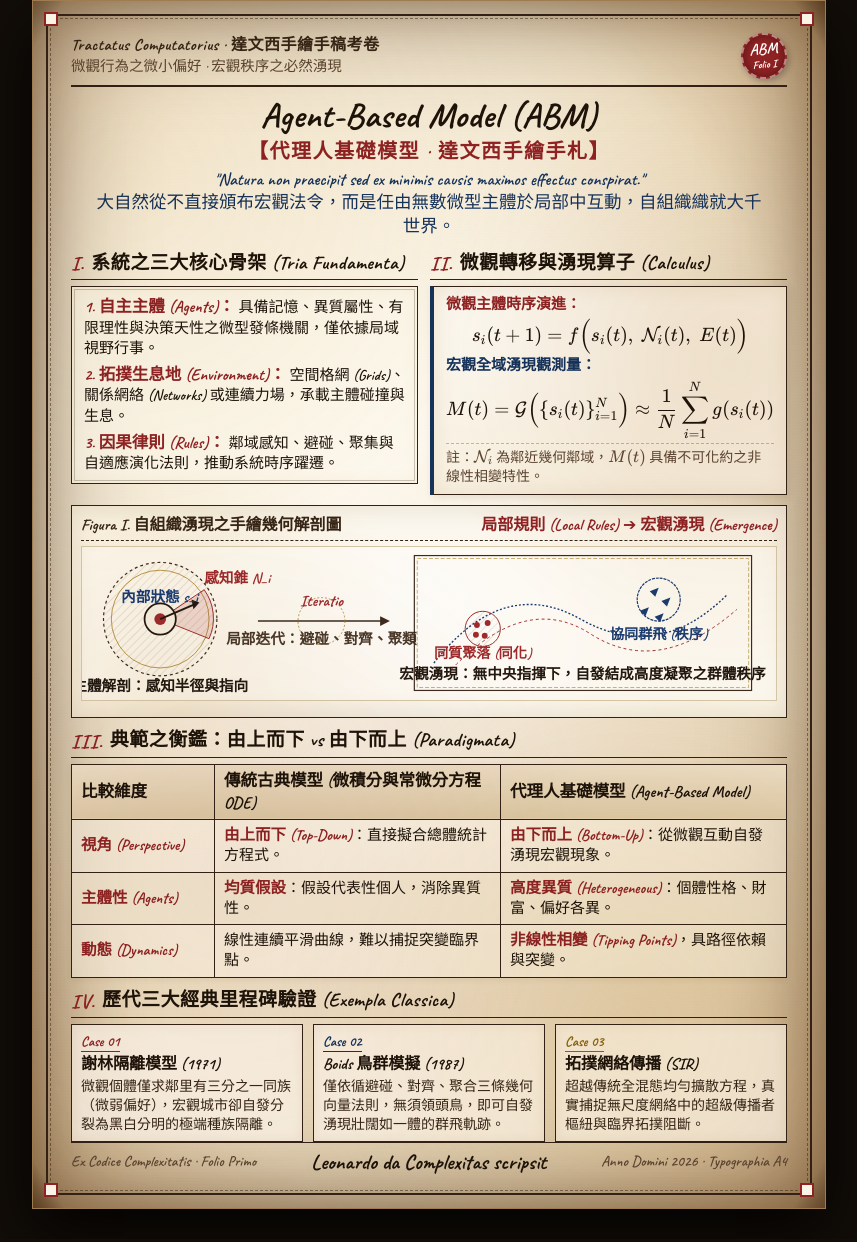
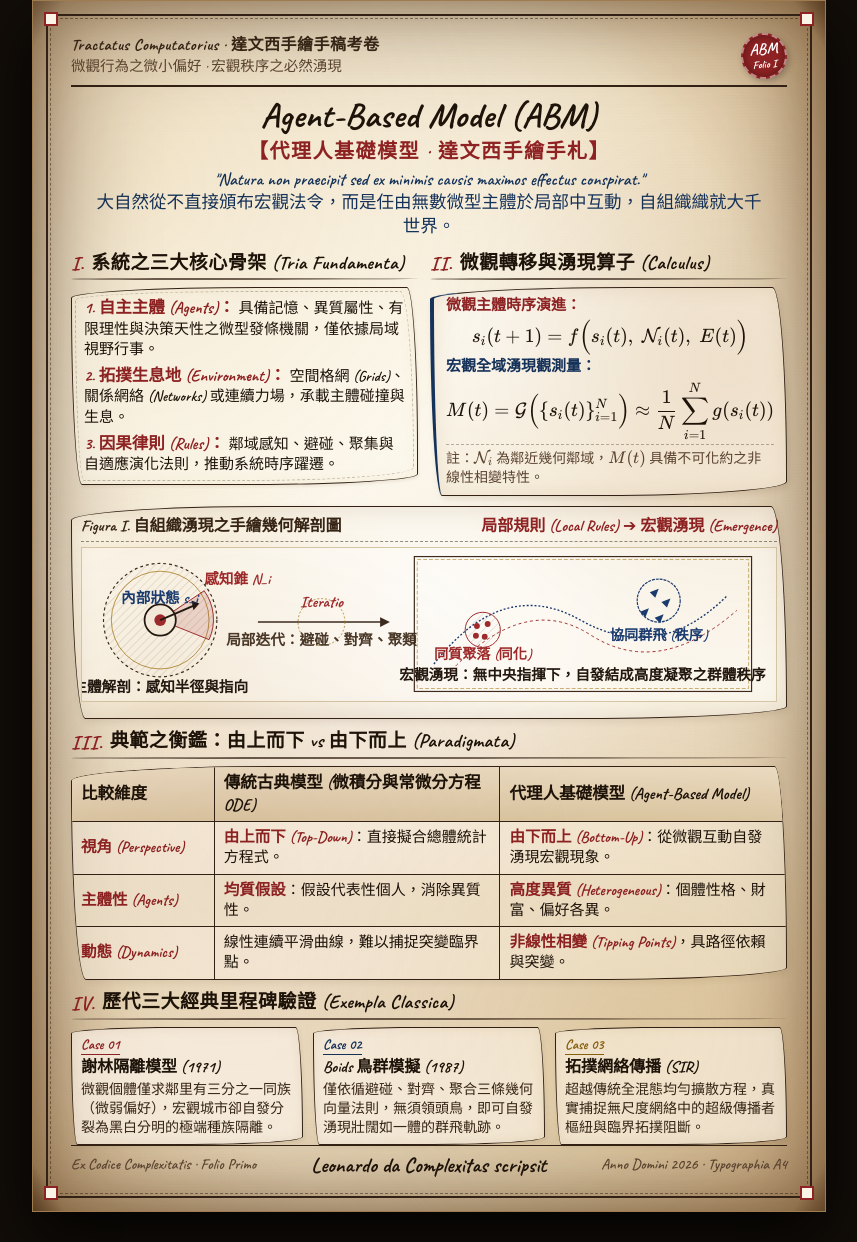
Before and after one commit to Wu-Kenny-0531/graphics, a plain HTML site: page html/01_agent_based_model_davinci.html in a window 1280 px wide. Shown: the part 30-1272 px from the top of the page, without its empty margins (211-1068 px from the left). Drawn offline with nearby package versions, Linux system fonts and the light colour scheme; a web font is replaced by a local one.

Commit message:
style: convert straight borders into organic hand-drawn jittery ink lines

```diff
--- a/html/01_agent_based_model_davinci.html
+++ b/html/01_agent_based_model_davinci.html
@@ -218,7 +218,7 @@
       margin-right: auto;
     }
 
-    /* Section Dividers */
+    /* Hand-Drawn Section Dividers with Natural Ink Tapering */
     .manuscript-section-title {
       font-family: var(--font-handwriting);
       font-size: 19px;
@@ -227,10 +227,20 @@
       display: flex;
       align-items: center;
       gap: 7px;
-      border-bottom: 1px solid var(--border-ink);
-      padding-bottom: 2px;
-      margin-bottom: 6px;
+      padding-bottom: 3px;
+      margin-bottom: 7px;
       letter-spacing: 0.5px;
+      position: relative;
+    }
+    .manuscript-section-title::after {
+      content: "";
+      position: absolute;
+      left: 0;
+      right: 0;
+      bottom: 0;
+      height: 2px;
+      background: radial-gradient(ellipse at 30% 50%, var(--border-ink) 0%, rgba(50, 33, 20, 0.4) 75%, transparent 100%);
+      border-radius: 40% 60% 70% 30% / 50% 30% 70% 50%;
     }
     .section-num {
       color: var(--seal-red);
@@ -246,19 +256,21 @@
       margin-bottom: 10px;
     }
 
-    /* Sketch Cards with Engraved Framing & Sepia Watermark Wash */
+    /* Sketch Cards with Hand-Drawn Jittered Borders & Natural Ink Bleed */
     .sketch-card {
       background: rgba(253, 248, 237, 0.72);
-      border: 1px solid var(--border-ink);
+      border: 1.5px solid var(--border-ink);
+      border-radius: 255px 15px 225px 15px/15px 225px 15px 255px;
       padding: 9px 12px;
       position: relative;
-      box-shadow: inset 0 0 15px rgba(184, 134, 11, 0.08);
+      box-shadow: 1px 2px 3px rgba(74, 47, 19, 0.08), inset 0 0 15px rgba(184, 134, 11, 0.08);
     }
     .sketch-card::before {
       content: "";
       position: absolute;
-      top: 2px; left: 2px; right: 2px; bottom: 2px;
-      border: 1px solid rgba(59, 42, 29, 0.25);
+      top: 3px; left: 3px; right: 3px; bottom: 3px;
+      border: 1px dashed rgba(59, 42, 29, 0.28);
+      border-radius: 240px 18px 230px 12px/12px 235px 18px 240px;
       pointer-events: none;
     }
     .triad-item {
@@ -272,37 +284,39 @@
       font-size: 16.5px;
     }
 
-    /* Mathematical Parchment Scroll with Aged Amber Tint */
+    /* Mathematical Parchment Scroll with Jittery Hand-Drawn Ink Edges */
     .math-scroll {
       background: #f7eedb;
       background-image: radial-gradient(circle at 10% 20%, rgba(255,255,255,0.6) 0%, transparent 60%);
-      border: 1px solid var(--border-ink);
-      border-left: 4px solid var(--prussian-blue);
+      border: 1.5px solid var(--border-ink);
+      border-left: 4.5px solid var(--prussian-blue);
+      border-radius: 250px 18px 230px 15px/15px 235px 18px 245px;
       padding: 8px 12px;
       position: relative;
-      box-shadow: 2px 2px 8px rgba(74, 47, 19, 0.12), inset 0 0 20px rgba(160, 110, 50, 0.12);
+      box-shadow: 2px 3px 6px rgba(74, 47, 19, 0.12), inset 0 0 20px rgba(160, 110, 50, 0.12);
     }
     .math-scroll .katex-display { margin: 3px 0; }
     .math-scroll .math-caption {
       font-size: 14px;
       color: var(--ink-muted);
       line-height: 1.3;
-      border-top: 1px dashed rgba(59, 42, 29, 0.3);
+      border-top: 1.2px dashed rgba(59, 42, 29, 0.35);
       padding-top: 3px;
       margin-top: 3px;
     }
 
-    /* Centerpiece: Da Vinci Style Anatomical Emergence Diagram */
+    /* Centerpiece: Da Vinci Style Center Diagram with Hand-Drawn Contour */
     .center-manuscript-diagram {
       background: #f9f2e3;
       background-image:
         radial-gradient(circle at 50% 50%, rgba(255, 255, 255, 0.6) 0%, transparent 70%),
         radial-gradient(circle at 15% 85%, rgba(184, 134, 11, 0.08) 0%, transparent 40%);
-      border: 1.5px solid var(--border-ink);
+      border: 1.8px solid var(--border-ink);
+      border-radius: 245px 20px 255px 18px/18px 250px 16px 245px;
       padding: 9px;
       margin-bottom: 10px;
       position: relative;
-      box-shadow: inset 0 0 25px rgba(110, 75, 35, 0.15);
+      box-shadow: 2px 3px 7px rgba(74, 47, 19, 0.1), inset 0 0 25px rgba(110, 75, 35, 0.15);
     }
     .diagram-header-bar {
       display: flex;
@@ -312,23 +326,34 @@
       font-size: 16px;
       font-weight: 700;
       color: var(--ink-secondary);
-      border-bottom: 1px dashed var(--border-ink);
+      border-bottom: 1.5px dashed rgba(50, 33, 20, 0.5);
       padding-bottom: 3px;
       margin-bottom: 5px;
     }
 
-    /* Hand-Drawn Comparison Table */
+    /* Hand-Drawn Comparison Table with Organic Pen Ink Borders */
     .codex-table {
       width: 100%;
-      border-collapse: collapse;
+      border-collapse: separate;
+      border-spacing: 0;
       font-size: 15px;
       margin-bottom: 10px;
-      box-shadow: 0 2px 6px rgba(74, 47, 19, 0.08);
+      border: 1.8px solid var(--border-ink);
+      border-radius: 240px 15px 235px 18px/18px 240px 15px 235px;
+      overflow: hidden;
+      box-shadow: 2px 3px 6px rgba(74, 47, 19, 0.08);
     }
     .codex-table th, .codex-table td {
-      border: 1px solid var(--border-ink);
+      border-right: 1.2px solid var(--border-ink);
+      border-bottom: 1.2px solid var(--border-ink);
       padding: 5px 9px;
       text-align: left;
+    }
+    .codex-table th:last-child, .codex-table td:last-child {
+      border-right: none;
+    }
+    .codex-table tr:last-child td {
+      border-bottom: none;
     }
     .codex-table th {
       background: #e2d2b4;
@@ -337,23 +362,25 @@
       font-size: 16.5px;
       font-weight: 700;
       color: var(--ink-primary);
+      border-bottom: 1.8px solid var(--border-ink);
     }
     .codex-table tr:nth-child(even) td { background: rgba(245, 235, 215, 0.6); }
     .codex-table tr:nth-child(odd) td { background: rgba(255, 250, 240, 0.45); }
     .codex-table td strong { color: var(--seal-red); font-size: 15.5px; }
 
-    /* Three Case Studies in Ancient Manuscript Boxes */
+    /* Three Case Studies in Ancient Manuscript Boxes with Hand-Drawn Jitter */
     .cases-triptych {
       display: grid;
       grid-template-columns: repeat(3, 1fr);
       gap: 10px;
     }
     .triptych-card {
-      border: 1px solid var(--border-ink);
+      border: 1.5px solid var(--border-ink);
+      border-radius: 235px 16px 245px 14px/14px 240px 18px 235px;
       background: rgba(252, 246, 235, 0.75);
       padding: 6px 9px;
       position: relative;
-      box-shadow: inset 0 0 12px rgba(160, 110, 50, 0.1);
+      box-shadow: 1px 2px 4px rgba(74, 47, 19, 0.08), inset 0 0 12px rgba(160, 110, 50, 0.1);
     }
     .triptych-seal {
       display: inline-block;
```
Also changed, not shown: 2 other files.
